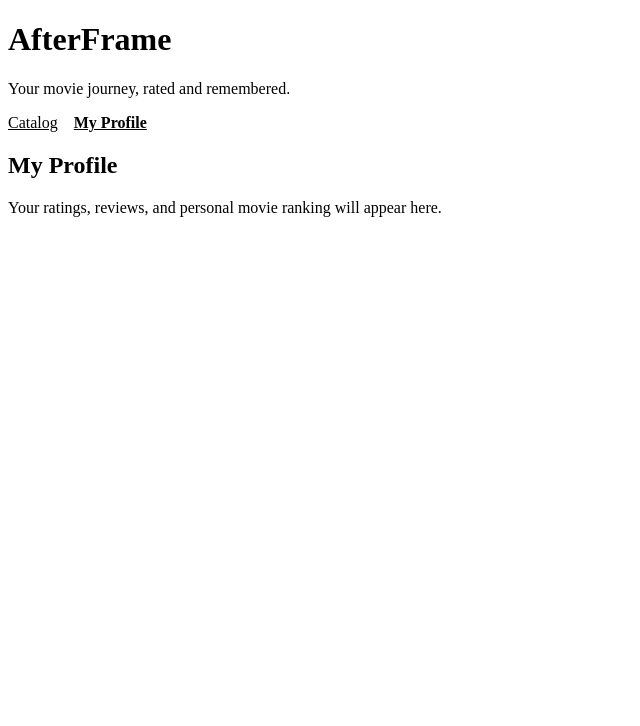
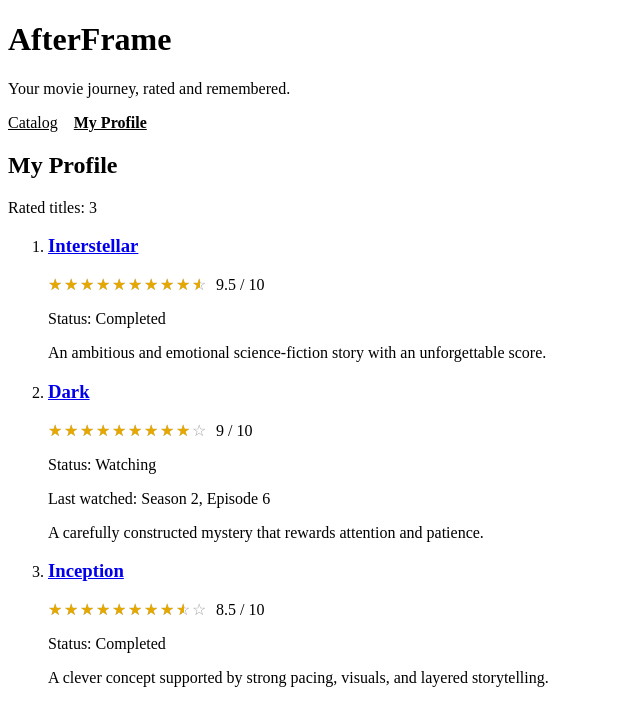
Before and after one commit to QuincyClain/AfterFrame, an Angular app in the folder frontend/: page /profile in a window 1280 px wide. Shown: the top 726 px of the page, without its empty margins (0-640 px from the left). Built offline with nearby package versions, Linux system fonts and the light colour scheme.

Commit message:
feature: add personal title ranking

```diff
--- /dev/null
+++ b/frontend/src/app/features/library/library-data.ts
@@ -0,0 +1,16 @@
+import { Injectable } from '@angular/core';
+import { LibraryEntry, RatedLibraryEntry } from './library-entry';
+import { LIBRARY_MOCK } from './library-mock';
+
+@Injectable({
+  providedIn: 'root',
+})
+export class LibraryData {
+  getEntries(): readonly LibraryEntry[] {
+    return LIBRARY_MOCK;
+  }
+
+  getRatedEntries(): readonly RatedLibraryEntry[] {
+    return this.getEntries().filter((entry): entry is RatedLibraryEntry => entry.rating !== null,);
+  }
+}
--- /dev/null
+++ b/frontend/src/app/features/library/library-entry.ts
@@ -0,0 +1,45 @@
+export type WatchStatus =
+  | 'planned'
+  | 'watching'
+  | 'completed'
+  | 'on-hold'
+  | 'dropped';
+
+export type StarRating =
+  | 0.5
+  | 1
+  | 1.5
+  | 2
+  | 2.5
+  | 3
+  | 3.5
+  | 4
+  | 4.5
+  | 5
+  | 5.5
+  | 6
+  | 6.5
+  | 7
+  | 7.5
+  | 8
+  | 8.5
+  | 9
+  | 9.5
+  | 10;
+
+export interface SeriesProgress {
+  readonly lastWatchedSeason: number;
+  readonly lastWatchedEpisode: number;
+}
+
+export interface LibraryEntry {
+  readonly titleId: number;
+  readonly status: WatchStatus;
+  readonly rating: StarRating | null;
+  readonly review: string | null;
+  readonly seriesProgress: SeriesProgress | null;
+}
+
+export type RatedLibraryEntry = LibraryEntry & {
+  readonly rating: StarRating;
+};
--- /dev/null
+++ b/frontend/src/app/features/library/library-mock.ts
@@ -0,0 +1,28 @@
+import { LibraryEntry } from './library-entry';
+
+export const LIBRARY_MOCK: readonly LibraryEntry[] = [
+  {
+    titleId: 1,
+    status: 'completed',
+    rating: 9.5,
+    review: 'An ambitious and emotional science-fiction story with an unforgettable score.',
+    seriesProgress: null,
+  },
+  {
+    titleId: 2,
+    status: 'completed',
+    rating: 8.5,
+    review: 'A clever concept supported by strong pacing, visuals, and layered storytelling.',
+    seriesProgress: null,
+  },
+  {
+    titleId: 3,
+    status: 'watching',
+    rating: 9,
+    review: 'A carefully constructed mystery that rewards attention and patience.',
+    seriesProgress: {
+      lastWatchedSeason: 2,
+      lastWatchedEpisode: 6,
+    },
+  },
+];
--- a/frontend/src/app/features/library/profile-page/profile-page.html
+++ b/frontend/src/app/features/library/profile-page/profile-page.html
@@ -1,4 +1,28 @@
 <section>
   <h2>My Profile</h2>
-  <p>Your ratings, reviews, and personal movie ranking will appear here.</p>
+  <p>Rated titles: {{ rankedTitles.length }}</p>
+
+  <ol>
+    @for (item of rankedTitles; track item.title.id) {
+      <li>
+        <article>
+          <h3><a [routerLink]="['/catalog', item.title.id]">{{ item.title.title }}</a></h3>
+
+          <app-star-rating [rating]="item.entry.rating" />
+
+          <p>Status: {{ statusLabels[item.entry.status] }}</p>
+
+          @if (item.entry.seriesProgress; as progress) {
+            <p>Last watched: Season {{ progress.lastWatchedSeason }}, Episode {{ progress.lastWatchedEpisode }}</p>
+          }
+
+          @if (item.entry.review; as review) {
+            <p class="review">{{ review }}</p>
+          }
+        </article>
+      </li>
+    } @empty {
+      <li>No rated titles yet.</li>
+    }
+  </ol>
 </section>
--- a/frontend/src/app/features/library/profile-page/profile-page.ts
+++ b/frontend/src/app/features/library/profile-page/profile-page.ts
@@ -1,9 +1,47 @@
-import { Component } from '@angular/core';
+import { Component, inject } from '@angular/core';
+import { RouterLink } from '@angular/router';
+import { CatalogData } from '../../catalog/catalog-data';
+import { Title } from '../../catalog/title';
+import { StarRating } from '../../../shared/star-rating/star-rating';
+import { LibraryData } from '../library-data';
+import { RatedLibraryEntry, WatchStatus } from '../library-entry';
+
+interface RankedTitle {
+  readonly title: Title;
+  readonly entry: RatedLibraryEntry;
+}
+
+const WATCH_STATUS_LABELS: Readonly<Record<WatchStatus, string>> = {
+  planned: 'Plan to watch',
+  watching: 'Watching',
+  completed: 'Completed',
+  'on-hold': 'On hold',
+  dropped: 'Dropped',
+};
 
 @Component({
-  imports: [],
+  imports: [RouterLink, StarRating],
   selector: 'app-profile-page',
   styleUrl: './profile-page.css',
   templateUrl: './profile-page.html',
 })
-export class ProfilePage {}
+export class ProfilePage {
+  private readonly catalogData = inject(CatalogData);
+  private readonly libraryData = inject(LibraryData);
+
+  protected readonly statusLabels = WATCH_STATUS_LABELS;
+
+  protected readonly rankedTitles: readonly RankedTitle[] = this.libraryData
+      .getRatedEntries()
+      .flatMap((entry): RankedTitle[] => {
+        const title = this.catalogData.getTitleById(entry.titleId);
+
+        return title ? [{ title, entry }] : [];
+      })
+      .sort((left, right) => {
+        const ratingDifference = right.entry.rating - left.entry.rating;
+
+        return (ratingDifference || left.title.title.localeCompare(right.title.title)
+        );
+      });
+}
--- /dev/null
+++ b/frontend/src/app/shared/star-rating/star-rating.css
@@ -0,0 +1,27 @@
+.star-rating {
+  display: inline-flex;
+  line-height: 1;
+}
+
+.star {
+  position: relative;
+  display: inline-block;
+  width: 1em;
+}
+
+.star__empty {
+  color: #a0a0a0;
+}
+
+.star__fill {
+  position: absolute;
+  top: 0;
+  left: 0;
+  overflow: hidden;
+  color: #e6a700;
+  white-space: nowrap;
+}
+
+.star-rating__value {
+  margin-left: 0.5rem;
+}
--- /dev/null
+++ b/frontend/src/app/shared/star-rating/star-rating.html
@@ -0,0 +1,10 @@
+<span class="star-rating" role="img" [attr.aria-label]="label()">
+  @for (star of stars(); track star) {
+    <span class="star" aria-hidden="true">
+      <span class="star__empty">☆</span>
+      <span class="star__fill" [style.width.%]="getFillPercentage(star)">★</span>
+    </span>
+  }
+</span>
+
+<span class="star-rating__value">{{ rating() }} / {{ max() }}</span>
--- /dev/null
+++ b/frontend/src/app/shared/star-rating/star-rating.ts
@@ -0,0 +1,26 @@
+import { Component, computed, input } from '@angular/core';
+
+@Component({
+  selector: 'app-star-rating',
+  imports: [],
+  templateUrl: './star-rating.html',
+  styleUrl: './star-rating.css',
+})
+export class StarRating {
+  readonly rating = input.required<number>();
+  readonly max = input(10);
+
+  protected readonly stars = computed(() =>
+    Array.from({ length: this.max() }, (_, index) => index + 1),
+  );
+
+  protected readonly label = computed(
+    () => `${this.rating()} out of ${this.max()} stars`,
+  );
+
+  protected getFillPercentage(star: number): number {
+    const fill = this.rating() - (star - 1);
+
+    return Math.min(Math.max(fill, 0), 1) * 100;
+  }
+}
```
Also changed, not shown: 2 other files (tests, documents, lock files or other folders).
